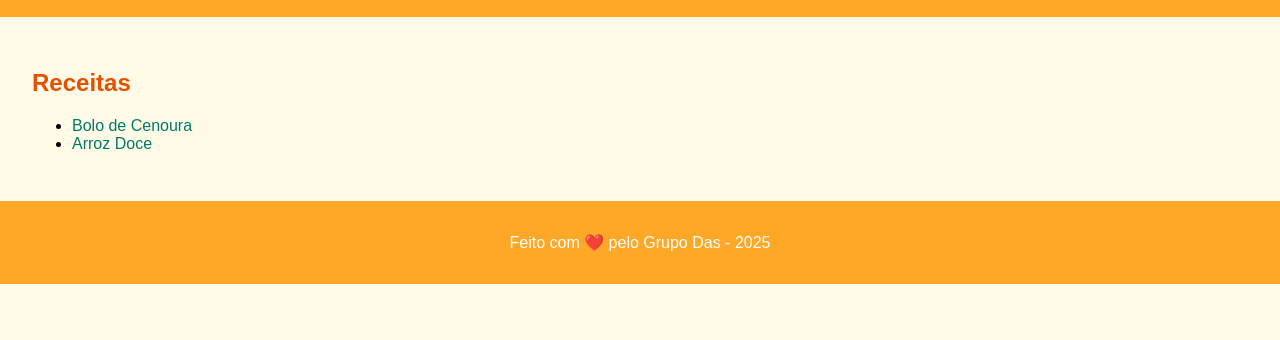
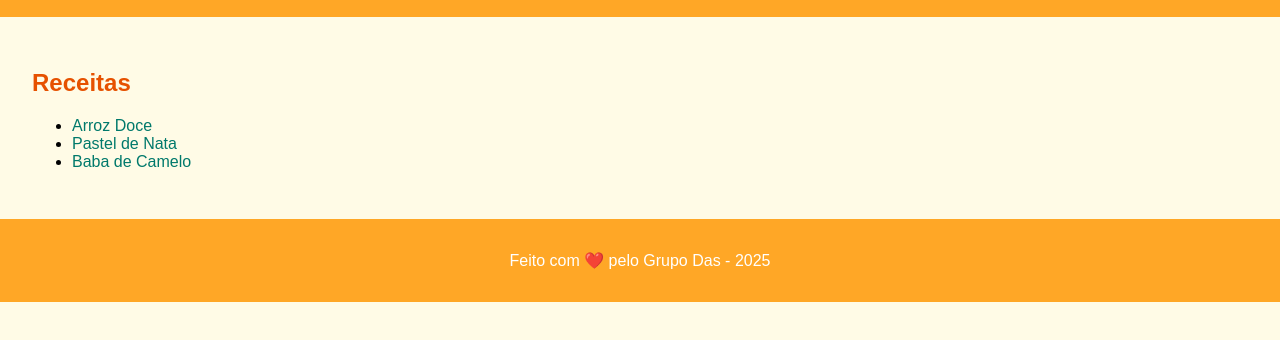
Before and after one commit to JoelCugilana/Das, a plain HTML site: page docs/index.html in a window 1280 px wide. Shown: the part 96-436 px from the top of the page. Drawn offline with Linux system fonts and the light colour scheme.

Commit message:
Atualiza index.html com links para as novas receitas

```diff
--- a/docs/index.html
+++ b/docs/index.html
@@ -12,8 +12,9 @@
   <main>
     <h2>Receitas</h2>
     <ul>
-      <li><a href="../receitas/bolo-cenoura.md">Bolo de Cenoura</a></li>
-      <li><a href="../receitas/arroz-doce.md">Arroz Doce</a></li>
+        <li><a href="receitas/arroz-doce.html">Arroz Doce</a></li>
+        <li><a href="receitas/pastel-de-nata.html">Pastel de Nata</a></li>
+        <li><a href="receitas/baba-de-camelo.html">Baba de Camelo</a></li>
     </ul>
   </main>
   <footer>
```
